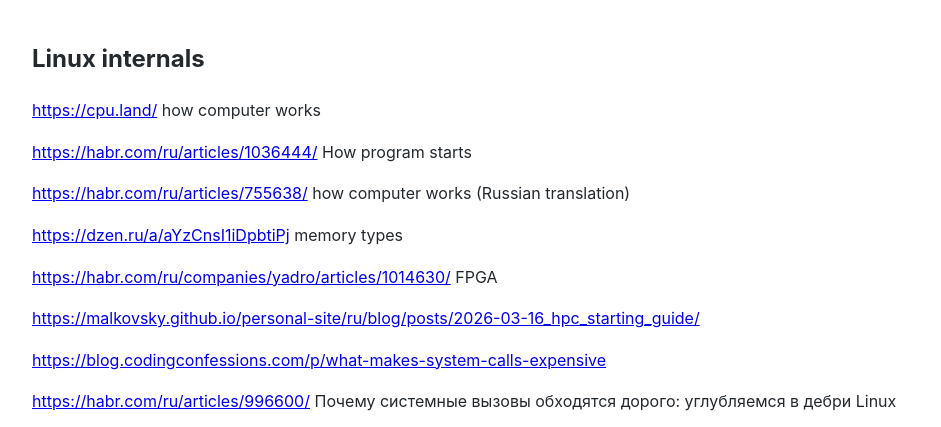
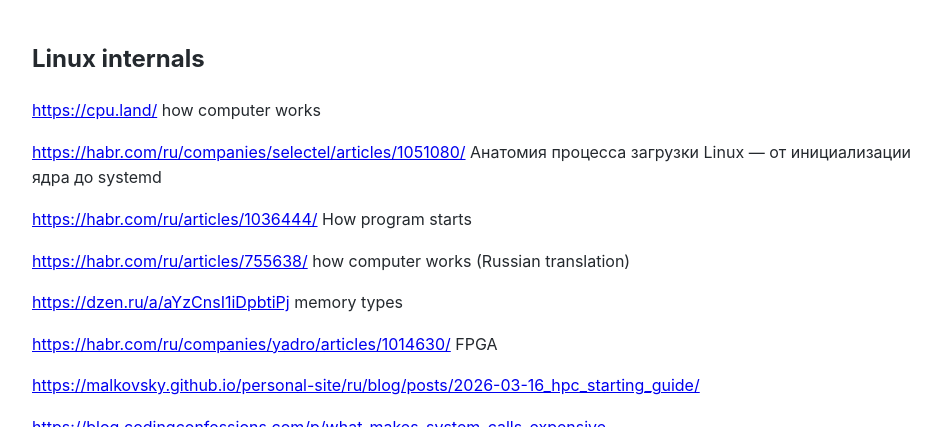
Before and after one commit to Michael-Lubinsky/michael-lubinsky.github.com, a Jekyll site: the page built from linux/linux_internals.md, in a window 1280 px wide, cut to the strip 0-427 px from the top of the page. Shown: the whole strip, without its empty margins (158-1099 px from the left). Built offline with Jekyll 4.4.1, drawn with Linux system fonts in a browser that asks for light colours; our own code applies the rules of GitHub Pages for plain Markdown files.

Commit message:
Update linux_internals.md

```diff
--- a/linux/linux_internals.md
+++ b/linux/linux_internals.md
@@ -1,6 +1,8 @@
 ## Linux internals
 
 <https://cpu.land/> how computer works
+
+<https://habr.com/ru/companies/selectel/articles/1051080/> Анатомия процесса загрузки Linux — от инициализации ядра до systemd
 
 <https://habr.com/ru/articles/1036444/> How program starts
 
```
